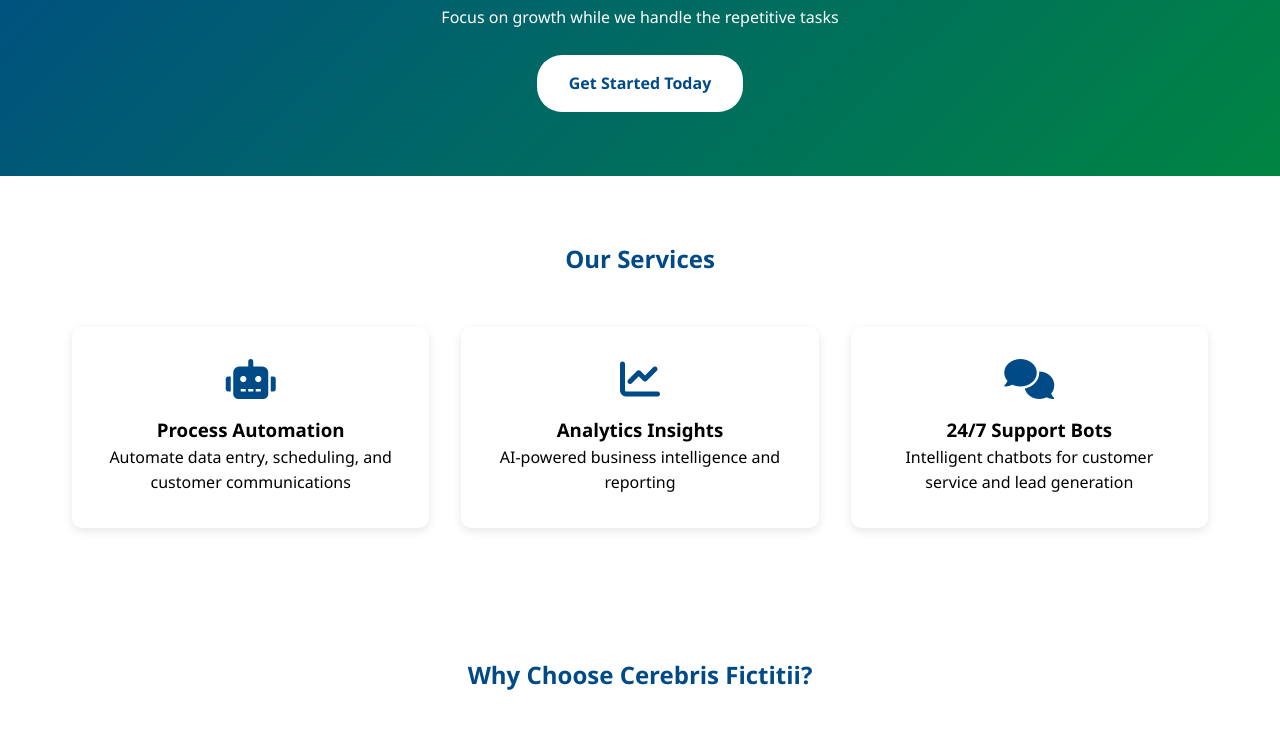
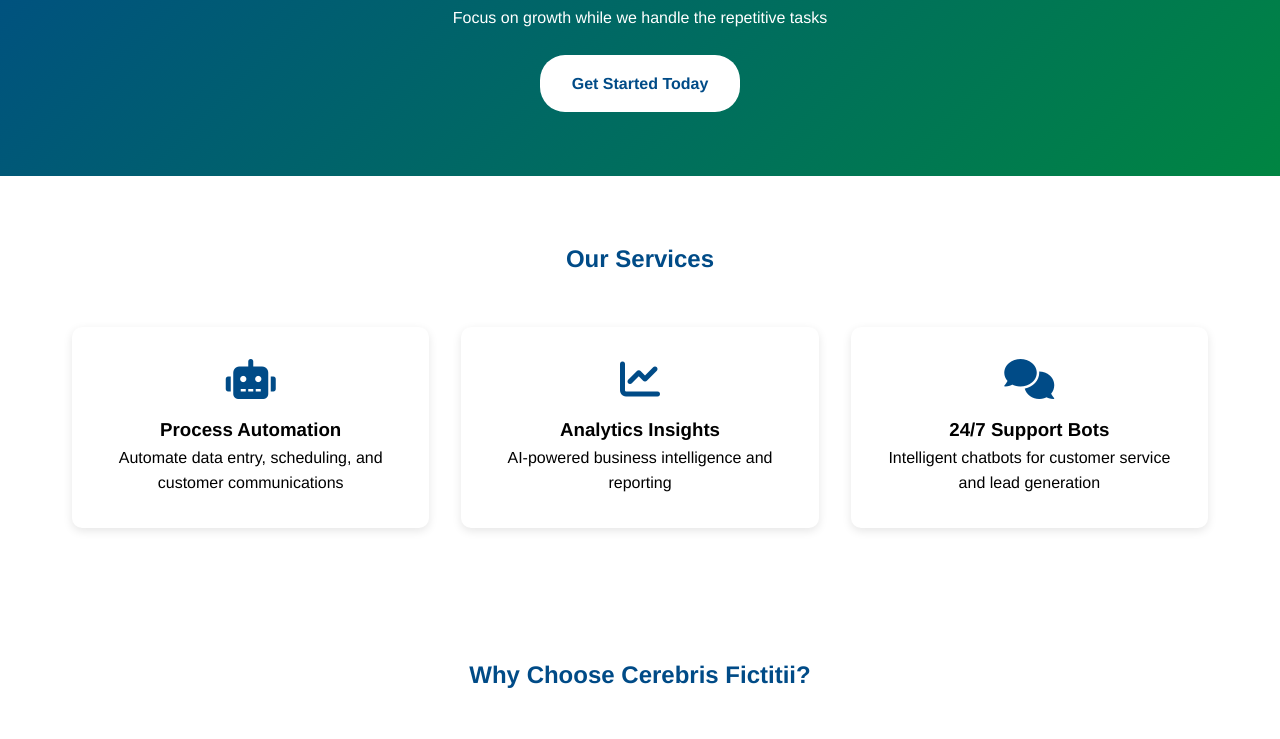
Before and after one commit to Cerebris-Fictitii/Cerebris-Fictitii.github.io, a plain HTML site: page index.html in a window 1280 px wide. Shown: the part 203-942 px from the top of the page. Drawn offline with Linux system fonts and the light colour scheme.

```diff
--- a/index.html
+++ b/index.html
@@ -22,7 +22,7 @@
             margin: 0;
             padding: 0;
             box-sizing: border-box;
-            font-family: 'Segoe UI', sans-serif;
+            font-family: 'Helvetica Neue', sans-serif;
         }
 
         body {
```
Also changed, not shown: styles/custom.css (added).
